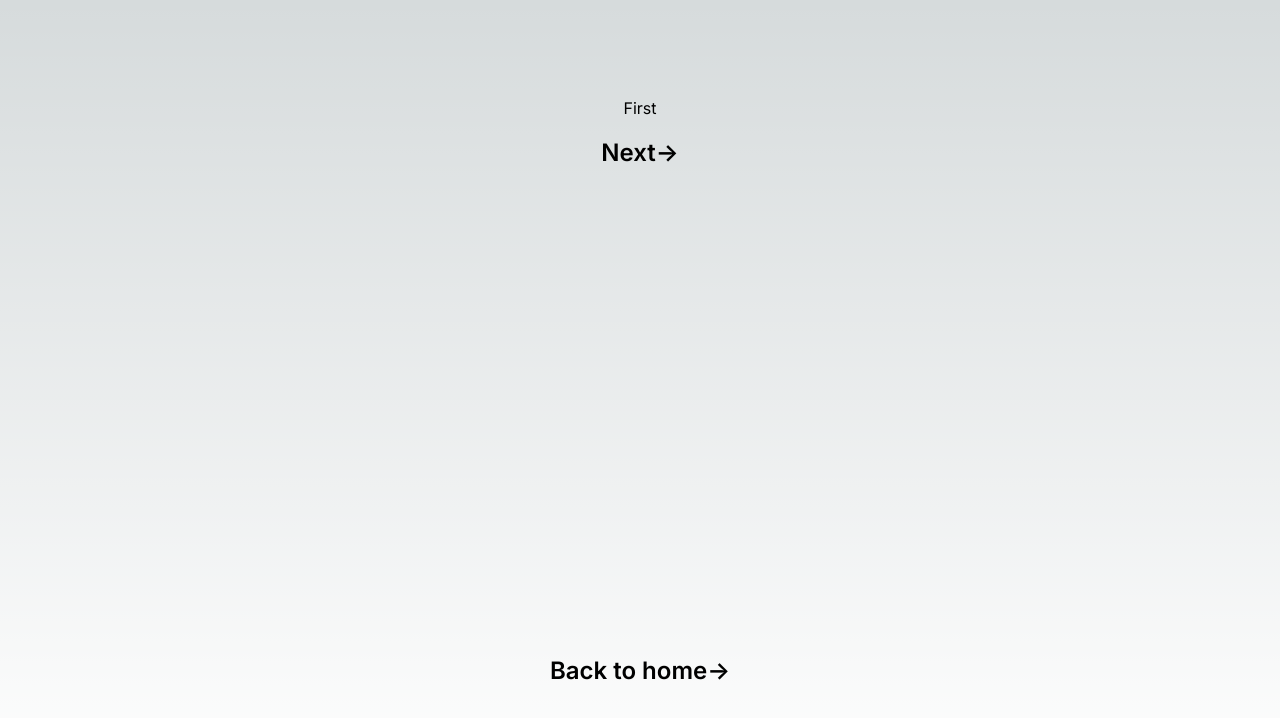
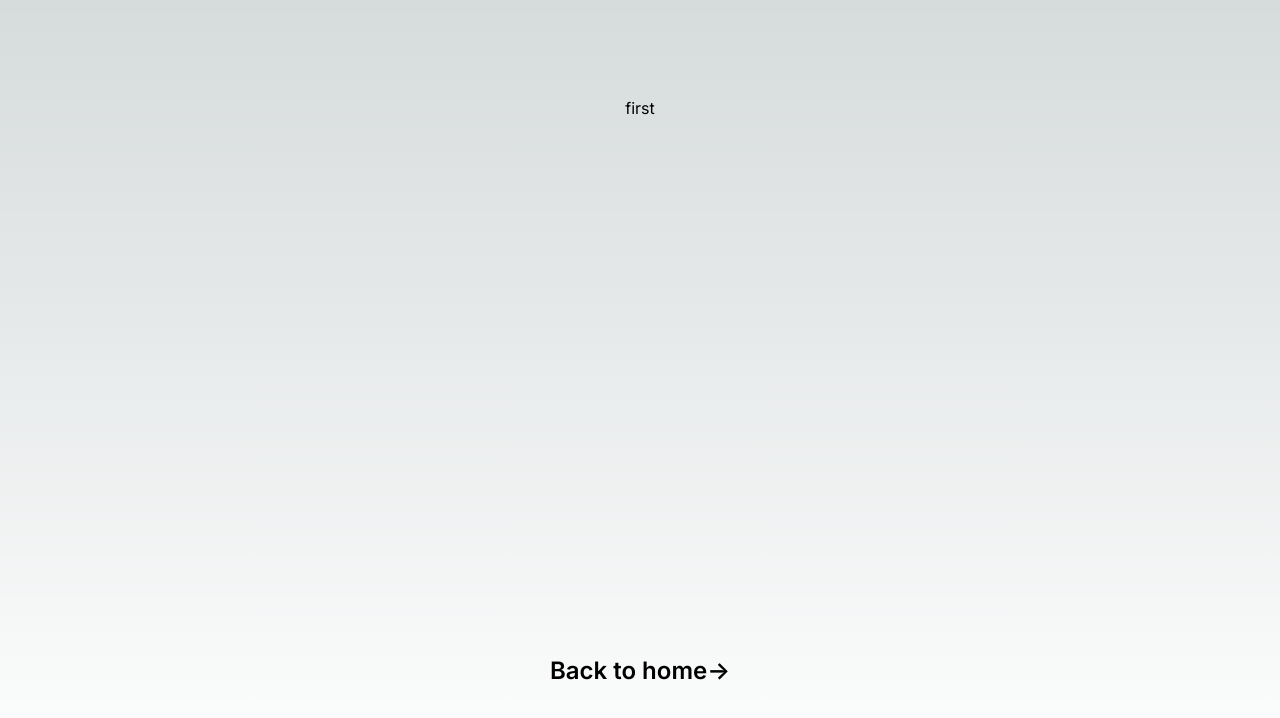
Before and after one commit to littlefinger42/proofofanimation, a Next.js app: page /animationexamples/first in a window 1280 px wide. Shown: the top 718 px of the page. Built offline with nearby package versions, Linux system fonts and the light colour scheme.

Commit message:
feature(animationexamples): Make pages dynamic routing

```diff
--- /dev/null
+++ b/src/app/animationexamples/[slug]/page.tsx
@@ -0,0 +1,14 @@
+import { PageWrapper } from "../../page-wrapper";
+
+export default function AnimationPage({
+  params,
+}: {
+  params: { slug: string };
+}) {
+  const { slug } = params;
+  return (
+    <PageWrapper>
+      <main>{slug}</main>
+    </PageWrapper>
+  );
+}
--- a/src/app/animationexamples/first/page.tsx
+++ /dev/null
@@ -1,24 +0,0 @@
-import Image from "next/image";
-import Link from "next/link";
-import { PageWrapper } from "../../page-wrapper";
-
-export default function FirstAnimation() {
-  return (
-    <PageWrapper>
-      <main className="flex flex-col items-center">
-        <p>First</p>
-        <Link
-          href="/animationexamples/second"
-          className="group rounded-lg border border-transparent px-5 py-4 transition-colors hover:border-gray-300 hover:bg-gray-100 hover:dark:border-neutral-700 hover:dark:bg-neutral-800/30"
-        >
-          <h2 className="text-2xl font-semibold">
-            Next
-            <span className="inline-block transition-transform group-hover:translate-x-1 motion-reduce:transform-none">
-              -&gt;
-            </span>
-          </h2>
-        </Link>
-      </main>
-    </PageWrapper>
-  );
-}
--- a/src/app/animationexamples/second/page.tsx
+++ /dev/null
@@ -1,11 +0,0 @@
-import Image from "next/image";
-import Link from "next/link";
-import { PageWrapper } from "../../page-wrapper";
-
-export default function SecondAnimation() {
-  return (
-    <PageWrapper>
-      <main>Second</main>
-    </PageWrapper>
-  );
-}
```
